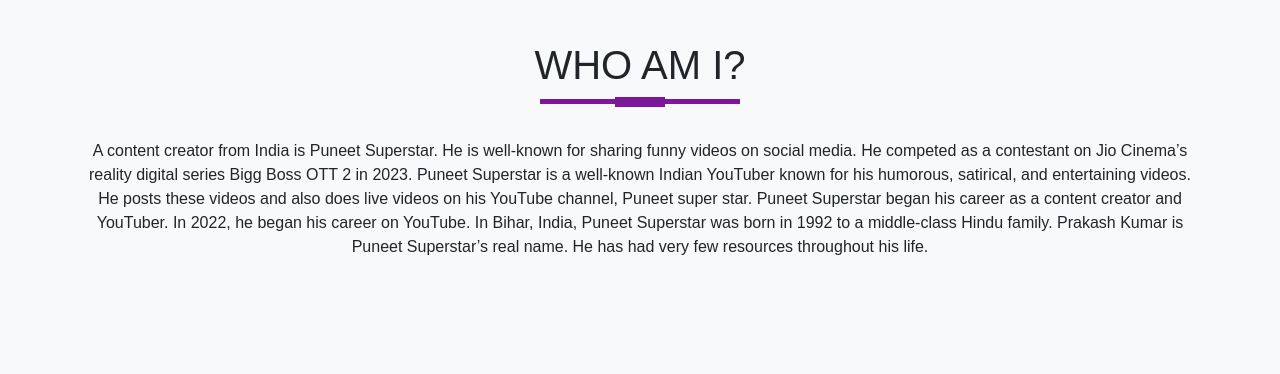
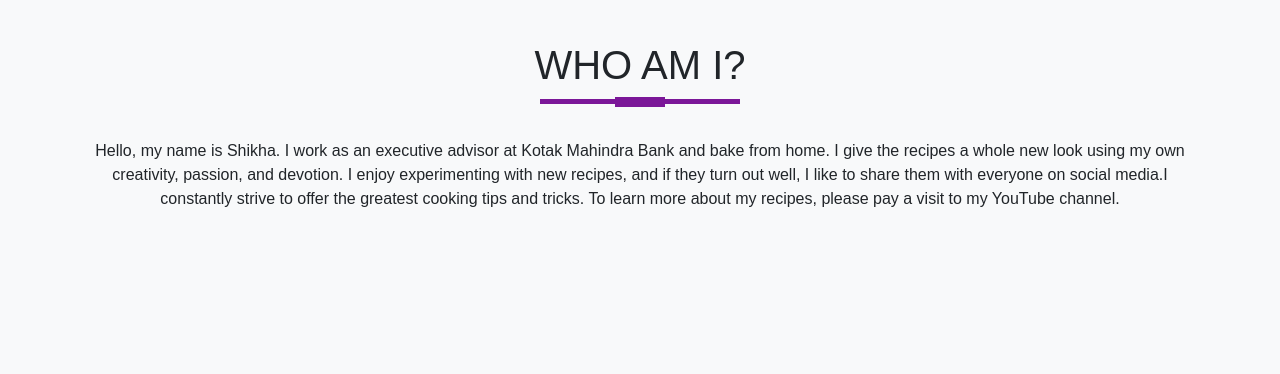
Before and after one commit to Rudraxz/VimShi-Cooking, a plain HTML site: page index.html in a window 1280 px wide. Shown: the part 1560-1934 px from the top of the page. Drawn offline with nearby package versions, Linux system fonts and the light colour scheme.

Commit message:
Update index.html

```diff
--- a/index.html
+++ b/index.html
@@ -104,7 +104,7 @@
     <div class="container text-center">
         <h1 class="title text-center">WHO AM I?</h1>
         <div class="row text-center">
-            <p class="bio">A content creator from India is Puneet Superstar. He is well-known for sharing funny videos on social media. He competed as a contestant on Jio Cinema’s reality digital series Bigg Boss OTT 2 in 2023. Puneet Superstar is a well-known Indian YouTuber known for his humorous, satirical, and entertaining videos. He posts these videos and also does live videos on his YouTube channel, Puneet super star. Puneet Superstar began his career as a content creator and YouTuber. In 2022, he began his career on YouTube. In Bihar, India, Puneet Superstar was born in 1992 to a middle-class Hindu family. Prakash Kumar is Puneet Superstar’s real name. He has had very few resources throughout his life.</p>
+            <p class="bio">Hello, my name is Shikha. I work as an executive advisor at Kotak Mahindra Bank and bake from home. I give the recipes a whole new look using my own creativity, passion, and devotion. I enjoy experimenting with new recipes, and if they turn out well, I like to share them with everyone on social media.I constantly strive to offer the greatest cooking tips and tricks. To learn more about my recipes, please pay a visit to my YouTube channel.</p>
         </div>
 
     </div>
```
